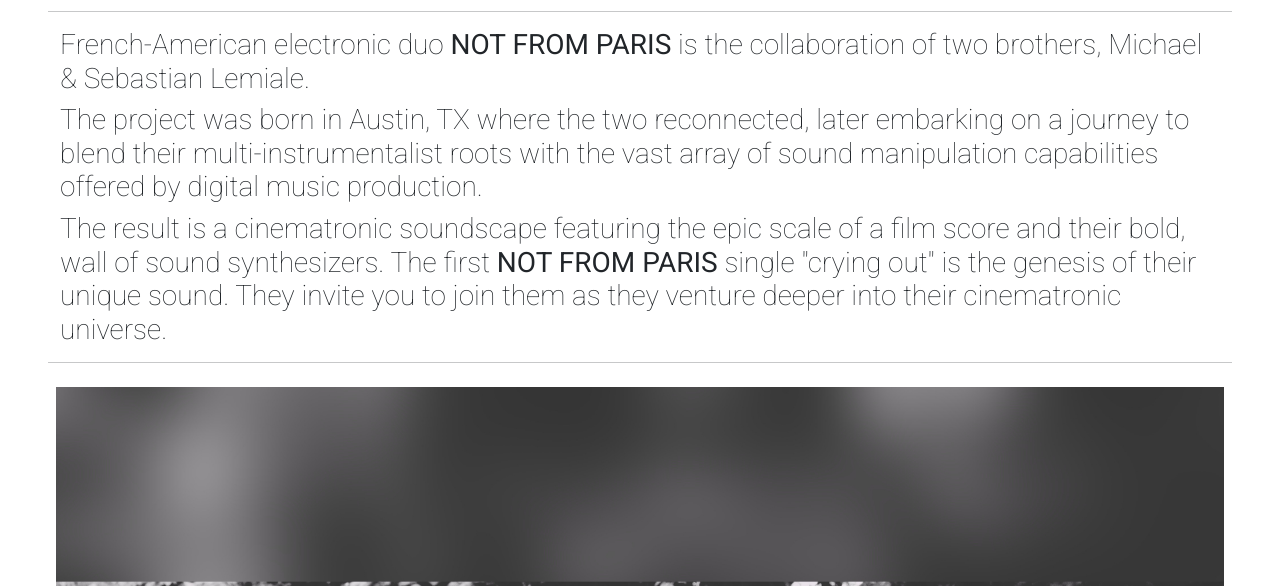
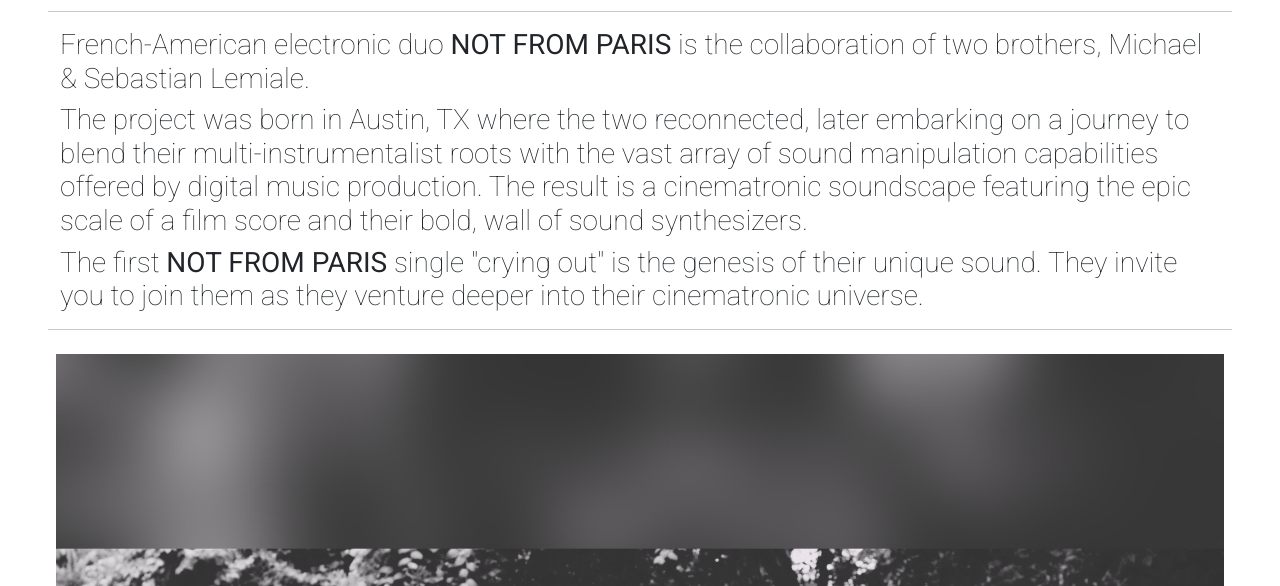
Before and after one commit to michael-lemiale/notfromparis-flask, a Flask app: page /bio in a window 1280 px wide. Shown: the part 229-815 px from the top of the page. Run offline with Flask 3, Linux system fonts and the light colour scheme; some libraries are stand-ins or nearby versions.

Commit message:
bio pt 3

```diff
--- a/templates/bio.html
+++ b/templates/bio.html
@@ -14,11 +14,11 @@
             <h3>
                 The project was born in Austin, TX where the two reconnected, later embarking on a journey
                 to blend their multi-instrumentalist roots with the vast array of sound manipulation capabilities
-                offered by digital music production.
+                offered by digital music production. The result is a cinematronic soundscape featuring the epic scale of a film score and their
+                bold, wall of sound synthesizers.
             </h3>
             <h3>
-                The result is a cinematronic soundscape featuring the epic scale of a film score and their
-                bold, wall of sound synthesizers. The first <strong>NOT FROM PARIS</strong> single "crying out"
+                The first <strong>NOT FROM PARIS</strong> single "crying out"
                 is the genesis of their unique sound. They invite you to join them as they venture deeper
                 into their cinematronic universe.
             </h3>
```
